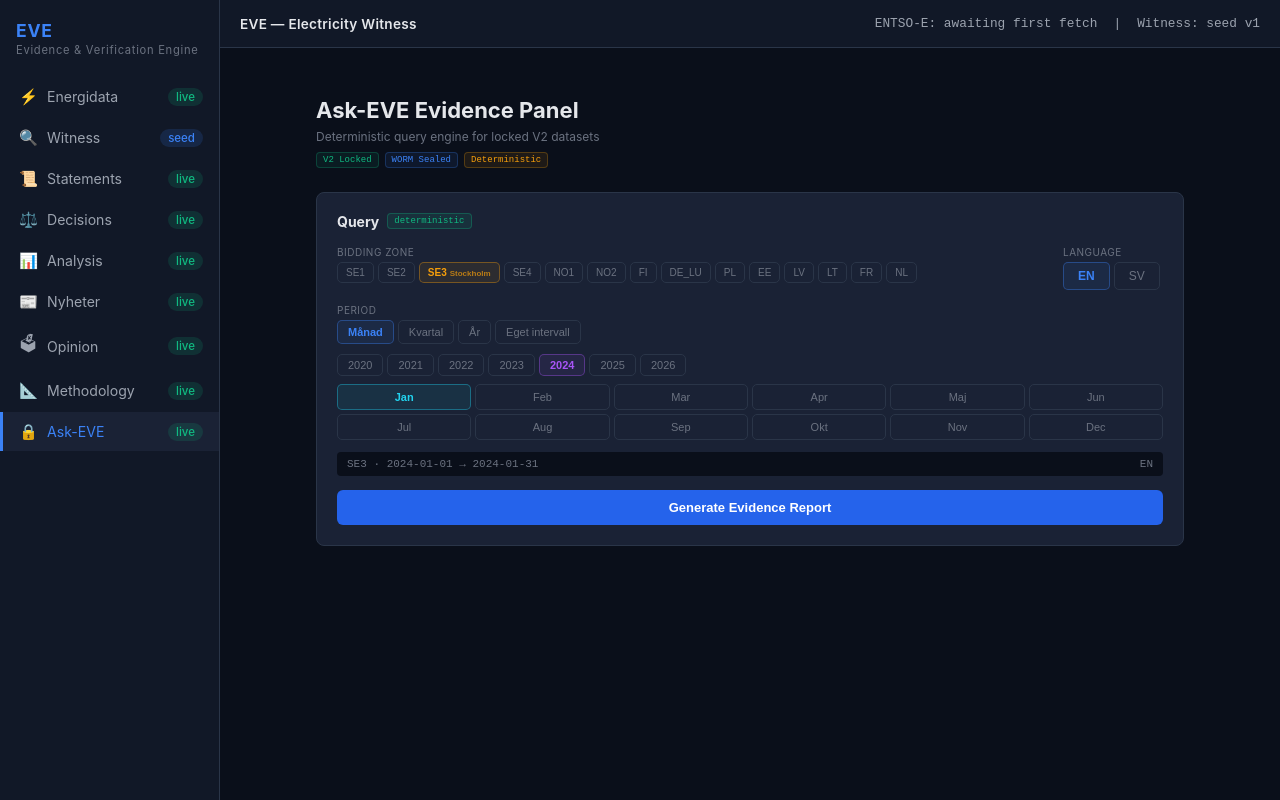
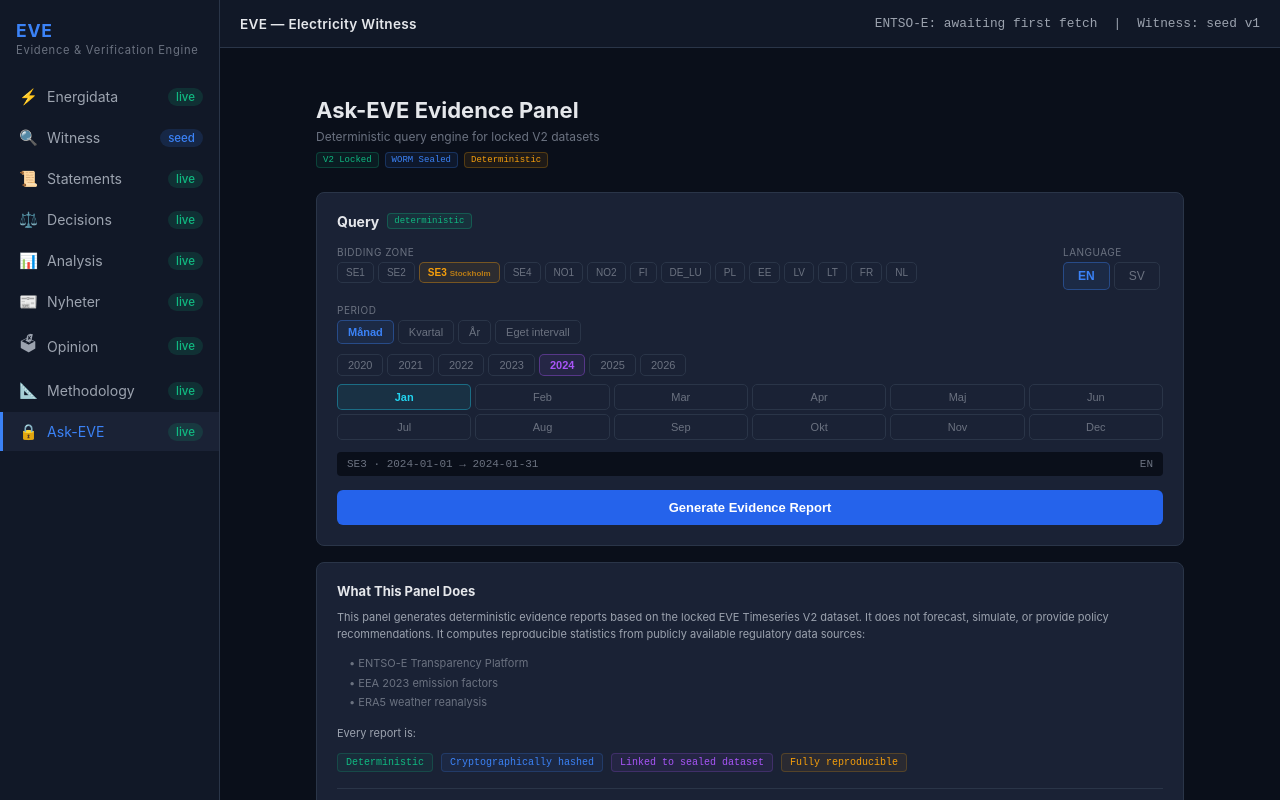
Before and after one commit to elekto-energy/EVE-Electricity-Witness, a Next.js app in the folder apps/web/: page /ask-eve in a window 1280 px wide. Built offline with nearby package versions, Linux system fonts and the light colour scheme.

Commit message:
fix(ask-eve): positioning text always visible, not conditional on result

```diff
--- a/apps/web/app/ask-eve/page.tsx
+++ b/apps/web/app/ask-eve/page.tsx
@@ -13,6 +13,7 @@
   const [pdfLoading, setPdfLoading] = useState(false);
   const [error, setError] = useState<string | null>(null);
   const [queryParams, setQueryParams] = useState<any>(null);
+  const lang = queryParams?.lang ?? "en";
 
   async function handleQuery(params: { zone: string; start: string; end: string; lang: string }) {
     setLoading(true); setError(null); setPdfResult(null); setQueryParams(params);
@@ -56,6 +57,8 @@
     finally { setPdfLoading(false); }
   }
 
+  const isSv = lang === "sv";
+
   return (
     <div style={{ maxWidth: 900, margin: "0 auto", padding: "24px 16px" }}>
       {/* Header */}
@@ -64,7 +67,10 @@
           Ask-EVE Evidence Panel
         </h1>
         <p style={{ fontSize: 12, color: "var(--text-muted)", marginTop: 4 }}>
-          Deterministic query engine for locked V2 datasets
+          {isSv
+            ? "Deterministisk fr\u00e5gemotor f\u00f6r l\u00e5sta V2-datasets"
+            : "Deterministic query engine for locked V2 datasets"
+          }
         </p>
         <div style={{ display: "flex", gap: 6, marginTop: 8 }}>
           {[
@@ -80,8 +86,66 @@
         </div>
       </div>
 
+      {/* Query */}
       <QueryPanel onSubmit={handleQuery} loading={loading} />
 
+      {/* ═══ POSITIONING — always visible ═══ */}
+      <div className="card" style={{ marginTop: 16, padding: 20 }}>
+        <div style={{ fontSize: 13, fontWeight: 700, color: "var(--text-primary)", marginBottom: 10 }}>
+          {isSv ? "Vad denna panel g\u00f6r" : "What This Panel Does"}
+        </div>
+
+        <p style={{ fontSize: 11, color: "var(--text-secondary)", lineHeight: 1.6, margin: "0 0 10px" }}>
+          {isSv
+            ? "Denna panel genererar deterministiska evidensrapporter baserade p\u00e5 den l\u00e5sta EVE Timeseries V2-dataseten. Systemet g\u00f6r inga prognoser, simuleringar eller policyrekommendationer. Det ber\u00e4knar reproducerbara statistikv\u00e4rden fr\u00e5n \u00f6ppna regulatoriska datak\u00e4llor:"
+            : "This panel generates deterministic evidence reports based on the locked EVE Timeseries V2 dataset. It does not forecast, simulate, or provide policy recommendations. It computes reproducible statistics from publicly available regulatory data sources:"
+          }
+        </p>
+
+        <div style={{ fontSize: 11, color: "var(--text-muted)", lineHeight: 1.8, marginBottom: 12, paddingLeft: 12 }}>
+          • ENTSO-E Transparency Platform<br/>
+          • EEA 2023 {isSv ? "emissionsfaktorer" : "emission factors"}<br/>
+          • ERA5 {isSv ? "v\u00e4derdata" : "weather reanalysis"}
+        </div>
+
+        <p style={{ fontSize: 11, color: "var(--text-secondary)", lineHeight: 1.6, margin: "0 0 10px" }}>
+          {isSv ? "Varje rapport \u00e4r:" : "Every report is:"}
+        </p>
+
+        <div style={{ display: "flex", gap: 8, flexWrap: "wrap", marginBottom: 16 }}>
+          {[
+            { en: "Deterministic", sv: "Deterministisk", color: "#10b981" },
+            { en: "Cryptographically hashed", sv: "Kryptografiskt hashad", color: "#3b82f6" },
+            { en: "Linked to sealed dataset", sv: "L\u00e4nkad till f\u00f6rseglad dataset", color: "#a855f7" },
+            { en: "Fully reproducible", sv: "Fullt reproducerbar", color: "#f59e0b" },
+          ].map(b => (
+            <span key={b.en} style={{
+              fontSize: 10, padding: "3px 8px", borderRadius: 4, fontFamily: "var(--font-mono)",
+              background: `${b.color}12`, border: `1px solid ${b.color}35`, color: b.color,
+            }}>
+              {isSv ? b.sv : b.en}
+            </span>
+          ))}
+        </div>
+
+        <div style={{ borderTop: "1px solid var(--border-color)", paddingTop: 12 }}>
+          <div style={{ fontSize: 12, fontWeight: 600, color: "var(--text-primary)", marginBottom: 6 }}>
+            {isSv ? "Om oberoende" : "On Independence"}
+          </div>
+          <p style={{ fontSize: 10, color: "var(--text-muted)", lineHeight: 1.6, margin: 0 }}>
+            {isSv
+              ? "EVE Electricity Witness \u00e4r ett frist\u00e5ende verifieringssystem. Det \u00e4r inte anslutet till eller godk\u00e4nt av n\u00e5gon systemoperat\u00f6r, tillsynsmyndighet eller annan myndighet. Plattformen \u00e4r utformad s\u00e5 att myndigheter, journalister och oberoende experter kan verifiera, ifr\u00e5gas\u00e4tta och reproducera alla resultat."
+              : "EVE Electricity Witness is an independent verification system. It is not affiliated with or endorsed by any transmission system operator, regulator, or authority. This platform is designed so that authorities, journalists and independent experts can verify, challenge and reproduce all results."
+            }
+          </p>
+        </div>
+
+        <div style={{ marginTop: 12, fontSize: 9, color: "rgba(255,255,255,0.2)", fontFamily: "var(--font-mono)" }}>
+          TS_V2_EEA_2023_DIRECT · Scope 1 · Direct combustion only
+        </div>
+      </div>
+
+      {/* ═══ ERROR ═══ */}
       {error && (
         <div className="card" style={{
           marginTop: 12, padding: 12,
@@ -91,6 +155,7 @@
         </div>
       )}
 
+      {/* ═══ RESULTS (conditional) ═══ */}
       {result && (
         <>
           <ResultPanel result={result} />
@@ -114,62 +179,6 @@
           </div>
 
           <IdentityStack result={result} pdfResult={pdfResult} />
-
-          {/* Positioning block — language aware */}
-          <div className="card" style={{ marginTop: 16, padding: 20 }}>
-            <div style={{ fontSize: 13, fontWeight: 700, color: "var(--text-primary)", marginBottom: 10 }}>
-              {queryParams?.lang === "sv" ? "Vad denna panel g\u00f6r" : "What This Panel Does"}
-            </div>
-
-            <p style={{ fontSize: 11, color: "var(--text-secondary)", lineHeight: 1.6, margin: "0 0 10px" }}>
-              {queryParams?.lang === "sv"
-                ? "Denna panel genererar deterministiska evidensrapporter baserade p\u00e5 den l\u00e5sta EVE Timeseries V2-dataseten. Systemet g\u00f6r inga prognoser, simuleringar eller policyrekommendationer. Det ber\u00e4knar reproducerbara statistikv\u00e4rden fr\u00e5n \u00f6ppna regulatoriska datak\u00e4llor:"
-                : "This panel generates deterministic evidence reports based on the locked EVE Timeseries V2 dataset. It does not forecast, simulate, or provide policy recommendations. It computes reproducible statistics from publicly available regulatory data sources:"
-              }
-            </p>
-
-            <div style={{ fontSize: 11, color: "var(--text-muted)", lineHeight: 1.8, marginBottom: 12, paddingLeft: 12 }}>
-              \u2022 ENTSO-E Transparency Platform<br/>
-              \u2022 EEA 2023 {queryParams?.lang === "sv" ? "emissionsfaktorer" : "emission factors"}<br/>
-              \u2022 ERA5 {queryParams?.lang === "sv" ? "v\u00e4derdata" : "weather reanalysis"}
-            </div>
-
-            <p style={{ fontSize: 11, color: "var(--text-secondary)", lineHeight: 1.6, margin: "0 0 10px" }}>
-              {queryParams?.lang === "sv" ? "Varje rapport \u00e4r:" : "Every report is:"}
-            </p>
-
-            <div style={{ display: "flex", gap: 8, flexWrap: "wrap", marginBottom: 16 }}>
-              {[
-                { en: "Deterministic", sv: "Deterministisk", color: "#10b981" },
-                { en: "Cryptographically hashed", sv: "Kryptografiskt hashad", color: "#3b82f6" },
-                { en: "Linked to sealed dataset", sv: "L\u00e4nkad till f\u00f6rseglad dataset", color: "#a855f7" },
-                { en: "Fully reproducible", sv: "Fullt reproducerbar", color: "#f59e0b" },
-              ].map(b => (
-                <span key={b.en} style={{
-                  fontSize: 10, padding: "3px 8px", borderRadius: 4, fontFamily: "var(--font-mono)",
-                  background: `${b.color}12`, border: `1px solid ${b.color}35`, color: b.color,
-                }}>
-                  {queryParams?.lang === "sv" ? b.sv : b.en}
-                </span>
-              ))}
-            </div>
-
-            <div style={{ borderTop: "1px solid var(--border-color)", paddingTop: 12 }}>
-              <div style={{ fontSize: 12, fontWeight: 600, color: "var(--text-primary)", marginBottom: 6 }}>
-                {queryParams?.lang === "sv" ? "Om oberoende" : "On Independence"}
-              </div>
-              <p style={{ fontSize: 10, color: "var(--text-muted)", lineHeight: 1.6, margin: 0 }}>
-                {queryParams?.lang === "sv"
-                  ? "EVE Electricity Witness \u00e4r ett frist\u00e5ende verifieringssystem. Det \u00e4r inte anslutet till eller godk\u00e4nt av n\u00e5gon systemoperat\u00f6r, tillsynsmyndighet eller annan myndighet. Plattformen \u00e4r utformad s\u00e5 att myndigheter, journalister och oberoende experter kan verifiera, ifr\u00e5gas\u00e4tta och reproducera alla resultat."
-                  : "EVE Electricity Witness is an independent verification system. It is not affiliated with or endorsed by any transmission system operator, regulator, or authority. This platform is designed so that authorities, journalists and independent experts can verify, challenge and reproduce all results."
-                }
-              </p>
-            </div>
-
-            <div style={{ marginTop: 12, fontSize: 9, color: "rgba(255,255,255,0.2)", fontFamily: "var(--font-mono)" }}>
-              TS_V2_EEA_2023_DIRECT \u00b7 Scope 1 \u00b7 Direct combustion only
-            </div>
-          </div>
         </>
       )}
     </div>
```
